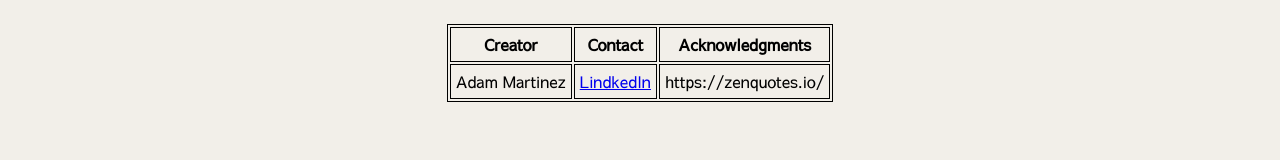
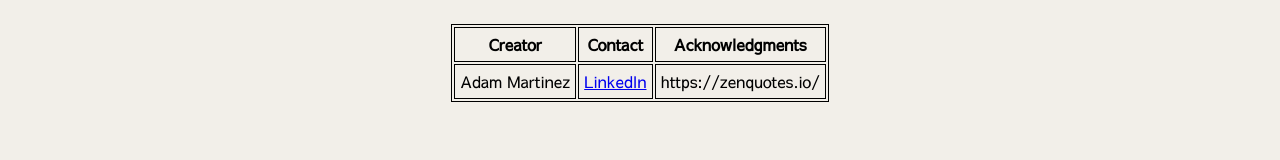
Before and after one commit to time2fishman/beinspired, a React (Create React App) app: page /about in a window 1280 px wide. Shown: the part 290-450 px from the top of the page. Built offline with nearby package versions, Linux system fonts and the light colour scheme; no server answers; a web font is replaced by a local one.

Commit message:
fixed typo on About page

```diff
--- a/src/components/About/About.js
+++ b/src/components/About/About.js
@@ -17,7 +17,7 @@
         <tbody>
           <tr>
             <td>Adam Martinez</td>
-            <td><a href="https://www.linkedin.com/in/adam-martinez/">LindkedIn</a></td>
+            <td><a href="https://www.linkedin.com/in/adam-martinez/">LinkedIn</a></td>
             <td>https://zenquotes.io/</td>
           </tr>
         </tbody>
```
